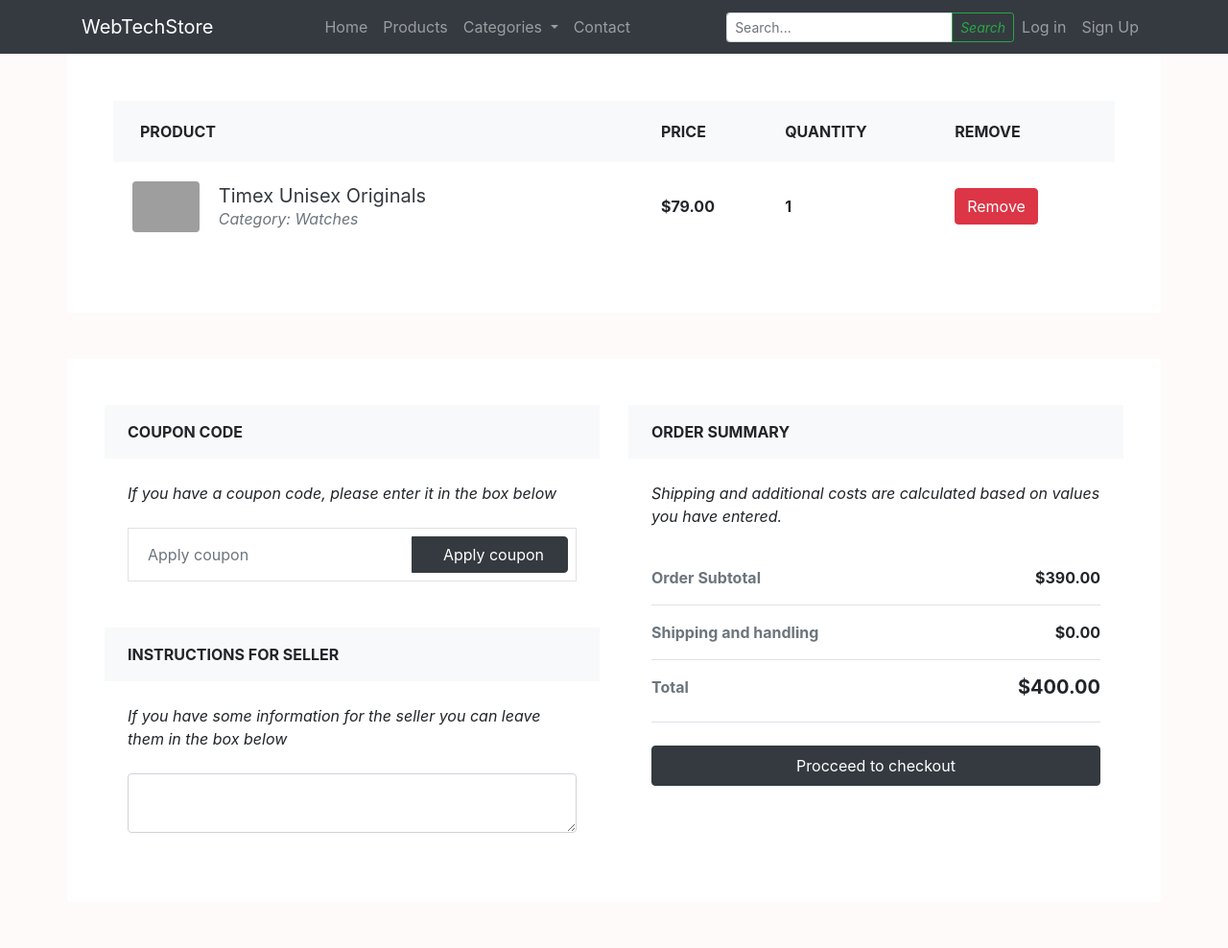
After one commit to Iaroslavv/WebStore, a Flask app: page /cart in a window 1280 px wide. The commit adds this page. Shown: the whole page at 96% size. Run offline with Flask 2, Linux system fonts and the light colour scheme; some libraries are stand-ins or nearby versions; grey boxes are pictures that could not be loaded.

Commit message:
add cart template

```diff
--- a/app/static/main.css
+++ b/app/static/main.css
@@ -3,7 +3,7 @@ html, body {
 }
 
 body.my-login-page {
-	background-color: #b2b3b4;
+	background-color: #fdfeff;
 	font-size: 14px;
 }
 
@@ -121,7 +121,7 @@ body.my-login-page {
 
 /*PRODUCT LIST */
 body {
-    background: #eee
+    background: rgb(255, 250, 250)
 }
 
 .ratings i {
--- /dev/null
+++ b/app/templates/cart.html
@@ -0,0 +1,93 @@
+{% extends "products.html" %}
+{% block content %}
+<div class="px-4 px-lg-0">
+  <!-- For demo purpose -->
+  <!-- End -->
+
+  <div class="pb-5">
+    <div class="container">
+      <div class="row">
+        <div class="col-lg-12 p-5 bg-white rounded shadow-sm mb-5">
+
+          <!-- Shopping cart table -->
+          <div class="table-responsive">
+            <table class="table">
+              <thead>
+                <tr>
+                  <th scope="col" class="border-0 bg-light">
+                    <div class="p-2 px-3 text-uppercase">Product</div>
+                  </th>
+                  <th scope="col" class="border-0 bg-light">
+                    <div class="py-2 text-uppercase">Price</div>
+                  </th>
+                  <th scope="col" class="border-0 bg-light">
+                    <div class="py-2 text-uppercase">Quantity</div>
+                  </th>
+                  <th scope="col" class="border-0 bg-light">
+                    <div class="py-2 text-uppercase">Remove</div>
+                  </th>
+                </tr>
+              </thead>
+              <tbody>
+                <tr>
+                  <th scope="row" class="border-0">
+                    <div class="p-2">
+                      <img src="https://res.cloudinary.com/mhmd/image/upload/v1556670479/product-1_zrifhn.jpg" alt="" width="70" class="img-fluid rounded shadow-sm">
+                      <div class="ml-3 d-inline-block align-middle">
+                        <h5 class="mb-0"> <a href="#" class="text-dark d-inline-block align-middle">Timex Unisex Originals</a></h5><span class="text-muted font-weight-normal font-italic d-block">Category: Watches</span>
+                      </div>
+                    </div>
+                  </th>
+                  <td class="border-0 align-middle"><strong>$79.00</strong></td>
+                  <td class="border-0 align-middle"><strong>1</strong></td>
+                  <td class="border-0 align-middle"><button type="button" class="btn btn-danger" data-toggle="modal" data-target="#exampleModalCenter">
+                    Remove
+                  </button></td>
+                </tr>
+              </tbody>
+            </table>
+          </div>
+          <!-- End -->
+        </div>
+      </div>
+
+      <div class="row py-5 p-4 bg-white rounded shadow-sm">
+        <div class="col-lg-6">
+          <div class="bg-light rounded-pill px-4 py-3 text-uppercase font-weight-bold">Coupon code</div>
+          <div class="p-4">
+            <p class="font-italic mb-4">If you have a coupon code, please enter it in the box below</p>
+            <div class="input-group mb-4 border rounded-pill p-2">
+              <input type="text" placeholder="Apply coupon" aria-describedby="button-addon3" class="form-control border-0">
+              <div class="input-group-append border-0">
+                <button id="button-addon3" type="button" class="btn btn-dark px-4 rounded-pill"><i class="fa fa-gift mr-2"></i>Apply coupon</button>
+              </div>
+            </div>
+          </div>
+          <div class="bg-light rounded-pill px-4 py-3 text-uppercase font-weight-bold">Instructions for seller</div>
+          <div class="p-4">
+            <p class="font-italic mb-4">If you have some information for the seller you can leave them in the box below</p>
+            <textarea name="" cols="30" rows="2" class="form-control"></textarea>
+          </div>
+        </div>
+        <div class="col-lg-6">
+          <div class="bg-light rounded-pill px-4 py-3 text-uppercase font-weight-bold">Order summary </div>
+          <div class="p-4">
+            <p class="font-italic mb-4">Shipping and additional costs are calculated based on values you have entered.</p>
+            <ul class="list-unstyled mb-4">
+              <li class="d-flex justify-content-between py-3 border-bottom"><strong class="text-muted">Order Subtotal </strong><strong>$390.00</strong></li>
+              <li class="d-flex justify-content-between py-3 border-bottom"><strong class="text-muted">Shipping and handling</strong><strong>$0.00</strong></li>
+              <li class="d-flex justify-content-between py-3 border-bottom"><strong class="text-muted">Total</strong>
+                <h5 class="font-weight-bold">$400.00</h5>
+              </li>
+            </ul><a href="#" class="btn btn-dark rounded-pill py-2 btn-block">Procceed to checkout</a>
+          </div>
+        </div>
+      </div>
+
+    </div>
+  </div>
+</div>
+
+
+
+{% endblock content %}
--- a/app/templates/layout.html
+++ b/app/templates/layout.html
@@ -20,7 +20,7 @@
     <title>Main</title>
   </head>
   <body>
-    <nav class="navbar navbar-expand-md navbar-dark bg-dark">
+    <nav class="navbar sticky-top navbar-expand-md navbar-dark bg-dark">
       <div class="container">
           <a class="navbar-brand" href="index.html">WebTechStore</a>
           <button class="navbar-toggler" type="button" data-toggle="collapse" data-target="#navbarsExampleDefault" aria-controls="navbarsExampleDefault" aria-expanded="false" aria-label="Toggle navigation">
@@ -40,8 +40,8 @@
                       Categories
                     </a>
                     <div class="dropdown-menu" aria-labelledby="navbarDropdown">
-                      <a class="dropdown-item" href="#">Laptops</a>
-                      <a class="dropdown-item" href="#">Phones</a>
+                      <a class="dropdown-item" href="{{ url_for('users.laptops') }}">Laptops</a>
+                      <a class="dropdown-item" href="{{ url_for('users.phones') }}">Phones</a>
                     </div>
                   </li>
                   <li class="nav-item">
@@ -59,7 +59,7 @@
                       </div>
                   </div>
                   {% if current_user.is_authenticated %}
-                  <a class="btn btn-success btn-sm ml-3" href="cart.html">
+                  <a class="btn btn-success btn-sm ml-3" href="{{ url_for('users.cart') }}">
                       <i class="fa fa-shopping-cart"></i> Cart
                       <span class="badge badge-light">0</span>
                   </a>
--- a/app/users/routes.py
+++ b/app/users/routes.py
@@ -149,3 +149,8 @@ def phones():
 def laptops():
     find_laptops = Product.query.filter_by(category="Laptops").all()
     return render_template("laptops.html", find_laptops=find_laptops)
+
+
+@users.route("/cart", methods=["GET", "POST"])
+def cart():
+    return render_template("cart.html")
```
Also changed, not shown: app/templates/laptops.html (+0 -14 lines), app/templates/phones.html (+0 -14 lines).
